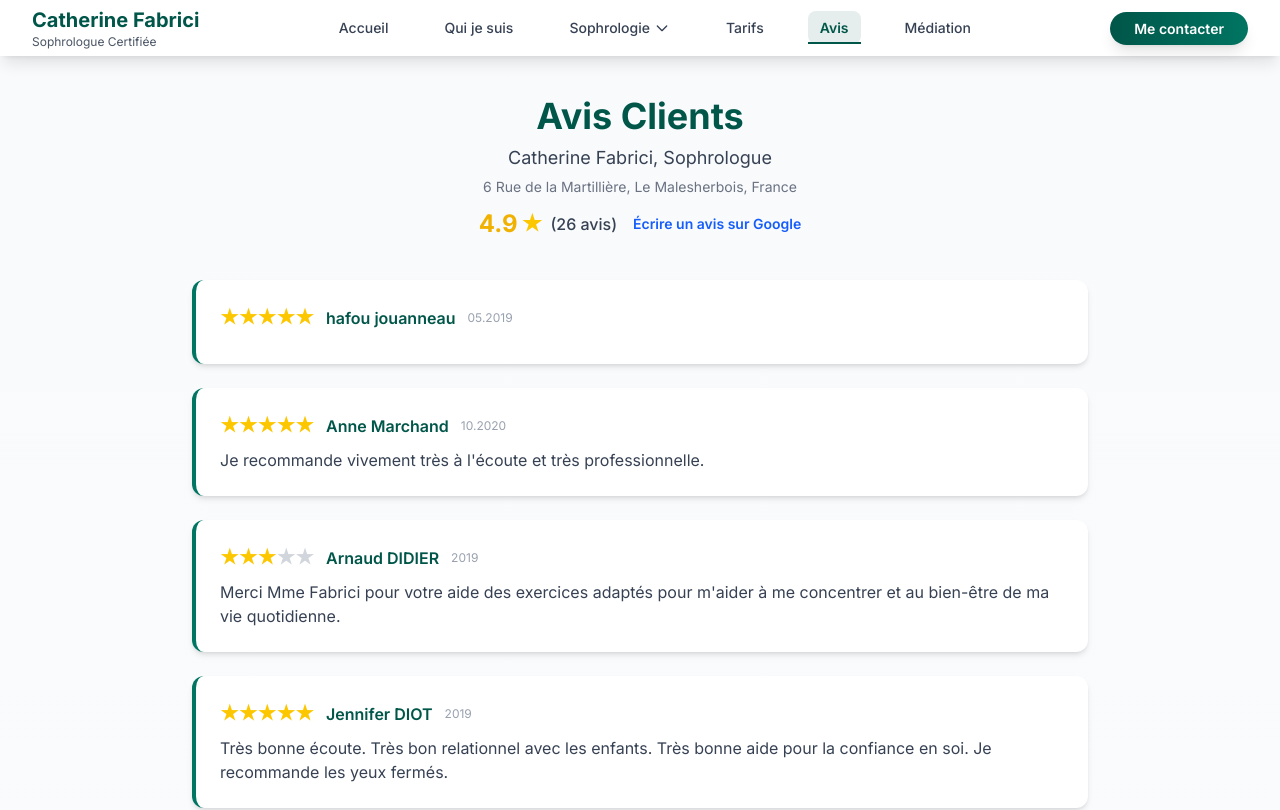
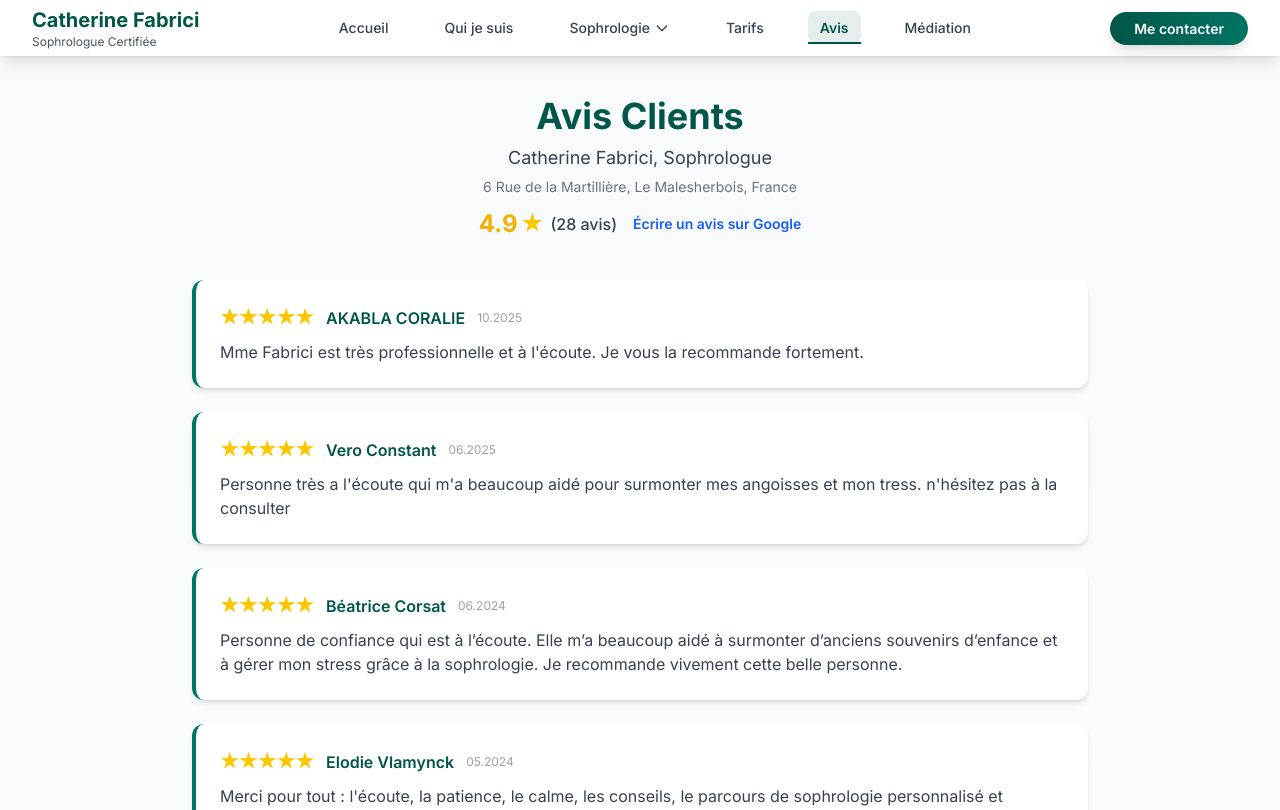
Before and after one commit to sophrologue/nextjs, a Next.js app: page /avis in a window 1280 px wide. Shown: the top 810 px of the page. Built offline with nearby package versions, Linux system fonts and the light colour scheme.

Commit message:
feat: add new review and display in reverse

```diff
--- a/src/app/avis/page.tsx
+++ b/src/app/avis/page.tsx
@@ -34,7 +34,7 @@ const AvisPage = () => {
 
         {/* Avis Cards */}
         <div className="space-y-6">
-          {reviews.map((a) => (
+          {[...reviews].reverse().map((a) => (
             <div key={a.id} className="bg-white p-6 rounded-xl shadow-md border-l-4 border-[#007562]">
               <div className="flex items-center mb-2">
                 <div className="flex items-center text-yellow-400 text-lg font-bold">
--- a/src/app/avis/reviews.ts
+++ b/src/app/avis/reviews.ts
@@ -215,5 +215,20 @@ export const reviews: Review[] = [
     comment:
       "Personne de confiance qui est à l’écoute. Elle m’a beaucoup aidé à surmonter d’anciens souvenirs d’enfance et à gérer mon stress grâce à la sophrologie. Je recommande vivement cette belle personne.",
   },
+   {
+    id: 27,
+    name: "Vero Constant",
+    date: "06.2025",
+    rating: "5/5",
+    comment:
+      "Personne très a l'écoute qui m'a beaucoup aidé pour surmonter mes angoisses et mon tress. n'hésitez pas à la consulter",
+  },   {
+    id: 28,
+    name: "AKABLA CORALIE",
+    date: "10.2025",
+    rating: "5/5",
+    comment:
+      "Mme Fabrici est très professionnelle et à l'écoute. Je vous la recommande fortement.",
+  },
 
 ];
```
